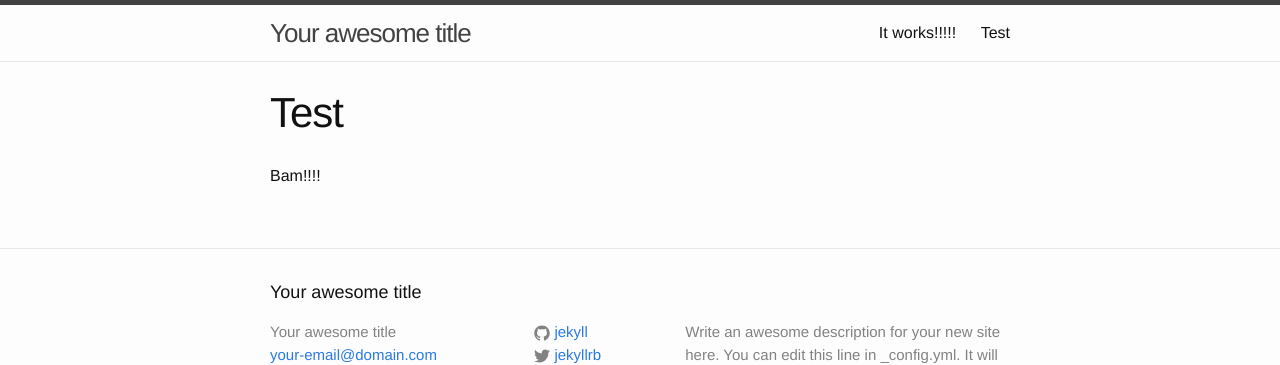
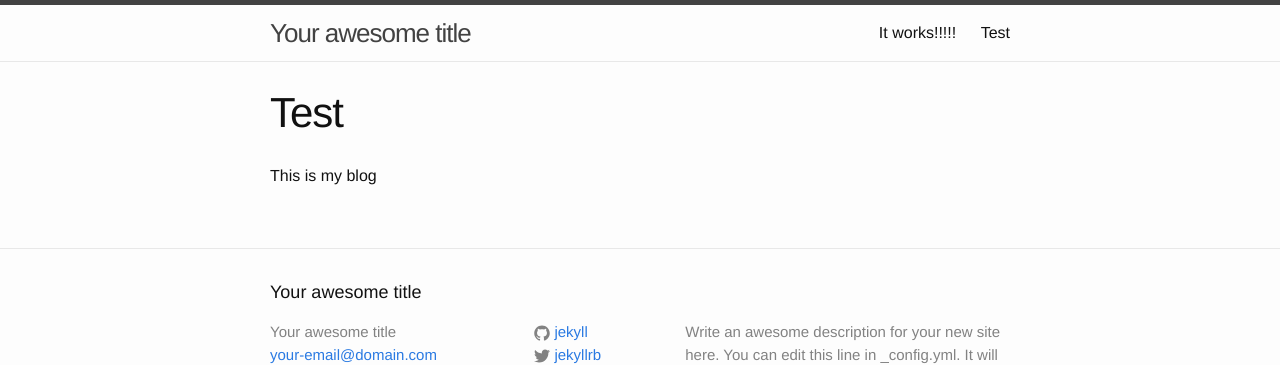
Before and after one commit to masonforest/windows98, a Jekyll site: the page built from index.md, in a window 1280 px wide. Shown: the top 365 px of the page. Built offline with Jekyll 4.4.1, drawn with Linux system fonts in a browser that asks for light colours; nearby versions of some CDN libraries.

Commit message:
Windows 98 - Update

```diff
--- a/index.md
+++ b/index.md
@@ -2,4 +2,4 @@
 layout: post
 title: Test
 ---
-Bam!!!!
+This is my blog
```
